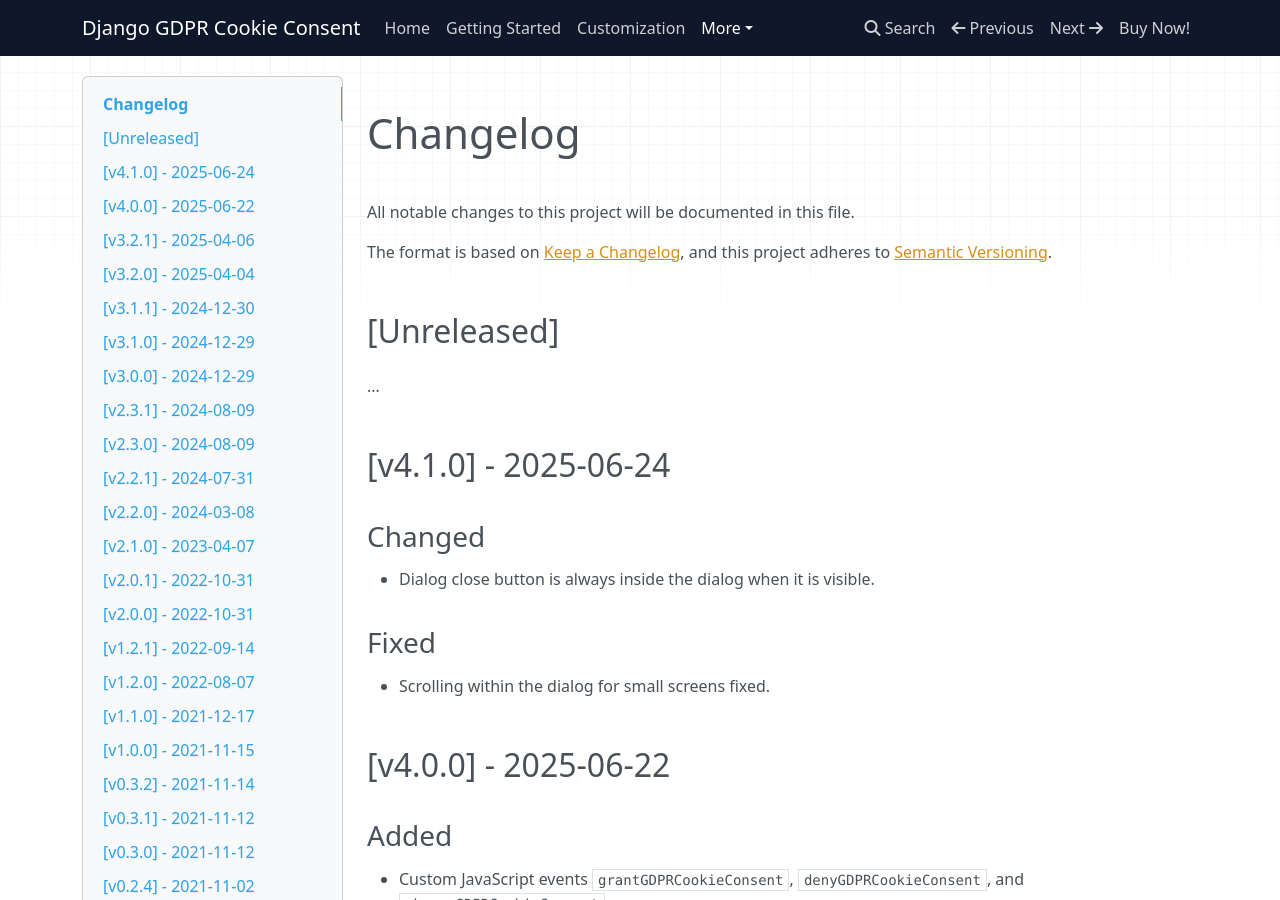
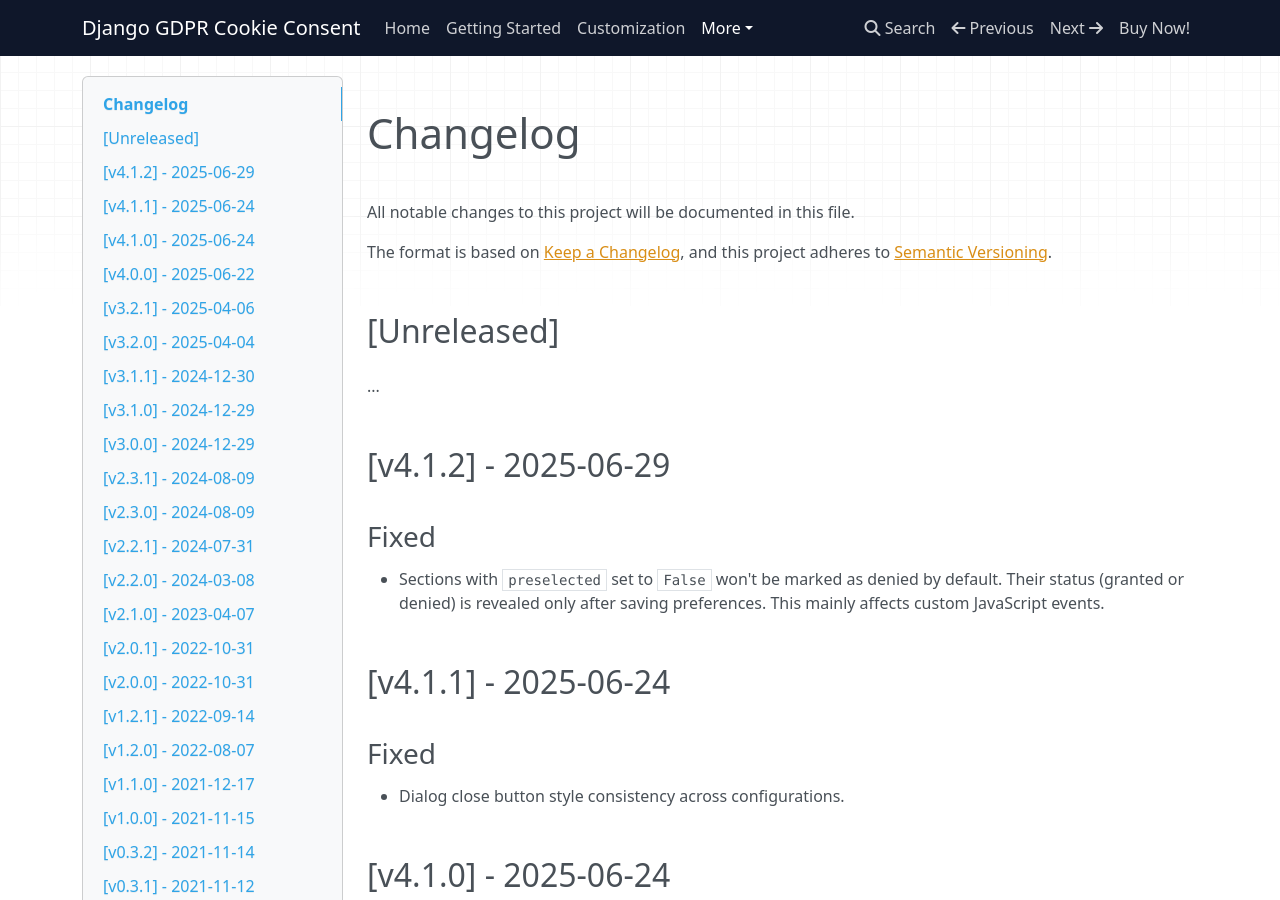
Before and after one commit to websightful/django-gdpr-cookie-consent-docs, an MkDocs documentation site: the page built from src/changelog.md, in a window 1280 px wide and 900 px high. Built offline with MkDocs 1.6.1, drawn with Linux system fonts in a browser that asks for light colours; nearby versions of some CDN libraries.

Commit message:
✨ v4.1.2

````diff
--- a/docs/getting-started/index.html
+++ b/docs/getting-started/index.html
@@ -124,13 +124,13 @@
 <p>Create a directory <code>private_wheels/</code> in your project's repository and add the wheel file of the app there.</p>
 <p>Link to this file in your <code>requirements.txt</code>:</p>
 <pre><code>Django==5.2
-file:./private_wheels/django_gdpr_cookie_consent-4.1.1-py2.py3-none-any.whl
+file:./private_wheels/django_gdpr_cookie_consent-4.1.2-py2.py3-none-any.whl
 </code></pre>
 <p>Install the pip requirements from the <code>requirements.txt</code> file into your project's virtual environment:</p>
 <pre><code class="language-shell">(venv)$ pip install -r requirements.txt
 </code></pre>
 <p>Alternatively to start quickly, install the wheel file into your Django project's virtual environment right from the shell:</p>
-<pre><code class="language-shell">(venv)$ pip install /path/to/django_gdpr_cookie_consent-4.1.1-py2.py3-none-any.whl
+<pre><code class="language-shell">(venv)$ pip install /path/to/django_gdpr_cookie_consent-4.1.2-py2.py3-none-any.whl
 </code></pre>
 <h3 id="2-add-the-app-to-installed_apps-of-your-project-settings">2. Add the app to INSTALLED_APPS of your project settings</h3>
 <pre><code class="language-python">INSTALLED_APPS = [
@@ -191,7 +191,7 @@
 &lt;/script&gt;
 </code></pre>
 <p><strong>Manage the scripts that create your strictly necessary cookies separately, unrelated to the Django GDPR Cookie Consent app.</strong></p>
-<p>Note: Since version 4.1.1, using conditional templates is optional. You can instead rely on the provided context processor or special JavaScript to check which cookie categories are active and control rendering accordingly.</p>
+<p>Note: Since version 4.1.2, using conditional templates is optional. You can instead rely on the provided context processor or special JavaScript to check which cookie categories are active and control rendering accordingly.</p>
 <h3 id="7-add-event-handlers-if-you-need-to-track-cookie-consent-changes">7. Add event handlers if you need to track cookie consent changes</h3>
 <p>In your base template, include a JavaScript code that handles tracking of cookie consent preference changes:</p>
 <pre><code class="language-javascript">document.addEventListener('grantGDPRCookieConsent', (e) =&gt; {
--- a/docs/index.html
+++ b/docs/index.html
@@ -196,7 +196,7 @@
 </tr>
 <tr>
 <td>Latest package version</td>
-<td>4.1.1</td>
+<td>4.1.2</td>
 </tr>
 </tbody>
 </table>
--- a/src/changelog.md
+++ b/src/changelog.md
@@ -9,6 +9,20 @@
 [Unreleased]
 ------------
 ...
+
+[v4.1.2] - 2025-06-29
+------------------
+
+### Fixed
+
+- Sections with `preselected` set to `False` won't be marked as denied by default. Their status (granted or denied) is revealed only after saving preferences. This mainly affects custom JavaScript events.
+
+[v4.1.1] - 2025-06-24
+------------------
+
+### Fixed
+
+- Dialog close button style consistency across configurations.
 
 [v4.1.0] - 2025-06-24
 ------------------
--- a/src/getting-started.md
+++ b/src/getting-started.md
@@ -12,7 +12,7 @@
 
 ```
 Django==5.2
-file:./private_wheels/django_gdpr_cookie_consent-4.1.1-py2.py3-none-any.whl
+file:./private_wheels/django_gdpr_cookie_consent-4.1.2-py2.py3-none-any.whl
 ```
 
 Install the pip requirements from the `requirements.txt` file into your project's virtual environment:
@@ -24,7 +24,7 @@
 Alternatively to start quickly, install the wheel file into your Django project's virtual environment right from the shell:
 
 ```shell
-(venv)$ pip install /path/to/django_gdpr_cookie_consent-4.1.1-py2.py3-none-any.whl
+(venv)$ pip install /path/to/django_gdpr_cookie_consent-4.1.2-py2.py3-none-any.whl
 ```
 
 
@@ -118,7 +118,7 @@
 
 **Manage the scripts that create your strictly necessary cookies separately, unrelated to the Django GDPR Cookie Consent app.**
 
-Note: Since version 4.1.1, using conditional templates is optional. You can instead rely on the provided context processor or special JavaScript to check which cookie categories are active and control rendering accordingly.
+Note: Since version 4.1.2, using conditional templates is optional. You can instead rely on the provided context processor or special JavaScript to check which cookie categories are active and control rendering accordingly.
 
 ### 7. Add event handlers if you need to track cookie consent changes
 
````
Also changed, not shown: other parts of docs/index.html (+1 -1 lines), docs/changelog/index.html (+32 -14 lines), docs/sitemap.xml (+7 -7 lines), src/index.md (+1 -1 lines), docs/search/search_index.json, 1 other file.
